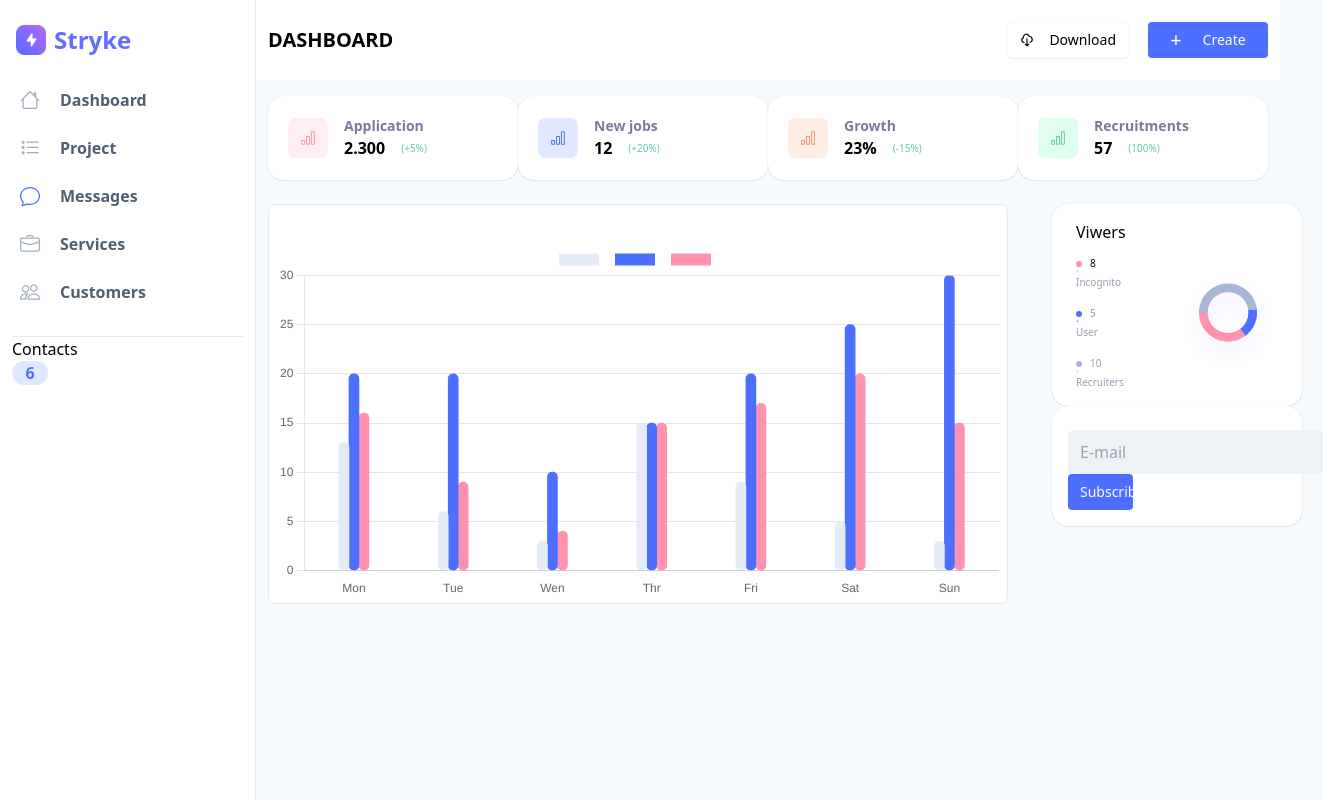
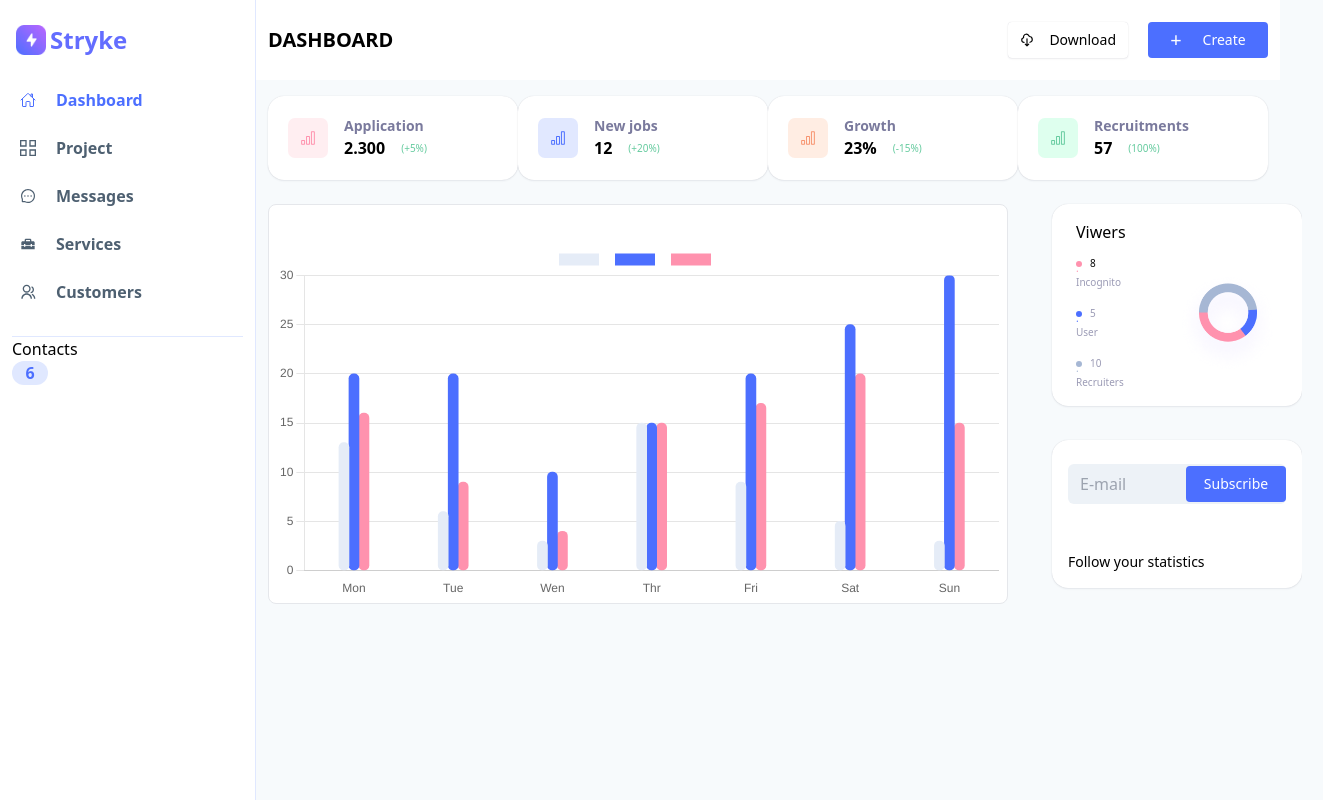
Before and after one commit to jahseed89/qwiva-dashboard, a Next.js app: page /dashboard in a window 1280 px wide. Shown: the whole page, 1323 px wide, since content can reach past the window. Built offline with nearby package versions, Linux system fonts and the light colour scheme.

Commit message:
updated side nave and login auth

```diff
--- a/app/dashboard/page.tsx
+++ b/app/dashboard/page.tsx
@@ -83,18 +83,25 @@ const Dashboard = () => {
                 </div>
               </div>
             </ViewersCard>
+            <div className="mt-4 lg:mt-[15%] pt-1">
               <ViewersCard>
-              <div>
-                <input type="email" placeholder="E-mail" className="py-2.5 px-3 mt-2 md:py-3.5 lg:py-2.5 rounded-md bg-lightgrey-100" />
+                <div className="relative">
+                  <input
+                    type="email"
+                    placeholder="E-mail"
+                    className="py-2 px-3 mt-2 md:py-3.5 lg:py-2 w-[100%] rounded-md bg-lightgrey-100"
+                  />
                   <Button
                     disable={false}
                     onClick={(e) => console.log("Subscribing...", e)}
-                  additionalStyles="flex justify-between items-center text-sm py-2 rounded w-[30%] px-3 text-white-100"
+                    additionalStyles="flex justify-center items-center text-sm !py-2 rounded w-[100px] !px-2 absolute right-0 top-2.5"
                   >
                     <span>Subscribe</span>
                   </Button>
                 </div>
+                <p className="pt-12 text-sm">Follow your statistics</p>
               </ViewersCard>
+            </div>
           </div>
         </div>
       </div>
--- a/app/page.tsx
+++ b/app/page.tsx
@@ -32,33 +32,72 @@ export default function Auth() {
     setConfirmPasword(event.target.value);
   };
 
-  const handleSubmit = async (e: React.FormEvent<HTMLFormElement>) => {
-    e.preventDefault();
-    setIssubmitting(true);
-
-    const emailRegex = /^[A-Z0-9._%+-]+@[A-Z0-9.-]+\.[A-Z]{2,4}$/i;
-    if (!emailRegex.test(email)) {
-      setEmailError("Enter a valid email");
-    }
-    if (password.length < 5) {
-      setPasswordError("Password must be more than 5 car");
-    } else if (password !== confirmPassword) {
-      setConfirmPasswordError("Password must match");
-    }
-
-    await new Promise((resolve) => setTimeout(resolve, 1000));
-    setEmail("");
-    setPassword("");
-    setConfirmPasword("");
-
-    setIssubmitting(false);
-    toMainLayout();
-  };
+  // ******* Routing to dashboard **********
   const router = useRouter();
 
   const toMainLayout = () => {
     router.push("dashboard");
   };
+
+  const validateForm = () => {
+    setEmailError("");
+    setPasswordError("");
+    setConfirmPasswordError("");
+
+    const emailRegex = /^[A-Z0-9._%+-]+@[A-Z0-9.-]+\.[A-Z]{2,4}$/i;
+
+    if (!emailRegex.test(email)) {
+      setEmailError("Enter a valid email");
+      return false;
+    }
+
+    if (password.length < 5) {
+      setPasswordError("Password must be at least 5 characters");
+      return false;
+    }
+
+    if (showSignup && password !== confirmPassword) {
+      setConfirmPasswordError("Passwords must match");
+      return false;
+    }
+
+    return true;
+  };
+
+  const authenticateUser = async () => {
+    // Simulate server authentication - we can replace this with  actual authentication logic
+    return new Promise<boolean>((resolve) => {
+      setTimeout(() => {
+        // For the sake of the example, now let's assume the authentication is successful
+        resolve(true);
+      }, 1000);
+    });
+  };
+
+  const handleSubmit = async (e: React.FormEvent<HTMLFormElement>) => {
+    e.preventDefault();
+
+    if (!validateForm()) {
+      return;
+    }
+
+    setIssubmitting(true);
+
+    try {
+      const isAuthenticated = await authenticateUser();
+
+      if (isAuthenticated) {
+        toMainLayout();
+      } else {
+        //Let's handle authentication failure
+        console.log("Authentication failed");
+      }
+    } finally {
+      setIssubmitting(false);
+    }
+  };
+
+
 
   return (
     <main className="h-[100%]">
@@ -211,7 +250,7 @@ export default function Auth() {
                       />
                     </span>
                   </div>
-                  <p className="text-right text-sm pt-20">
+                  <p className="text-right text-sm pt-12">
                     Already have an account{" "}
                     <span
                       className="text-blue-100 cursor-pointer"
--- a/components/side-bar/SideBar.tsx
+++ b/components/side-bar/SideBar.tsx
@@ -2,18 +2,20 @@ import React from "react";
 import Link from "next/link";
 import Image from "next/image";
 import { routes } from "@/utiles";
+import { usePathname } from "next/navigation";
 
 const SideBar = () => {
+  const routerName = usePathname()
   return (
     <aside className="transition duration-200">
       <div className="flex justify-start items-center pl-1 pt-3">
         <Image src="/dashboard-logo.png" width={30} height={30} alt="logo" />
-        <h2 className="text-blue-200 text-2xl pl-2 font-bold">Stryke</h2>
+        <h2 className="text-blue-200 text-2xl pl-1 font-bold">Stryke</h2>
       </div>
       <ul className="pl-1 border-b border-blue-10 py-4">
         {routes.map((routeItem, index) => (
           <Link key={index} href={routeItem.layout}>
-            <li className="flex justify-start items-center my-3 lg:my-2 py-3 lg:py-2 hover:bg-blue-100 cursor-pointer hover:text-white-100 rounded font-semibold  text-dark-50 pl-1">
+            <li className={`flex justify-start items-center my-3 lg:my-2 py-3 lg:py-2 hover:bg-blue-100 cursor-pointer hover:text-white-100 rounded font-semibold pl-1 ${routerName === routeItem.layout ? 'text-blue-100': 'text-dark-50 '}`}>
               <span>{routeItem.icon}</span>
               <span className="pl-5">{routeItem.name}</span>
             </li>
--- a/utiles/index.tsx
+++ b/utiles/index.tsx
@@ -1,31 +1,35 @@
 import Image from "next/image";
-
+import { IoHomeOutline } from "react-icons/io5";
+import { GrProjects } from "react-icons/gr";
+import { AiOutlineMessage } from "react-icons/ai";
+import { MdHomeRepairService } from "react-icons/md";
+import { RiGroupLine } from "react-icons/ri";
 
 export const routes = [
     {
         name: 'Dashboard',
         layout: '/dashboard',
-        icon: <Image src="/home.svg" width={20} height={20} alt="home" />,
+        icon: <IoHomeOutline />
     },
 
     {
         name: 'Project',
         layout: '/projects',
-        icon: <Image src="/project.svg" alt="project" width={20} height={20} />,
+        icon: <GrProjects />,
     },
     {
         name: 'Messages',
         layout: '/messages',
-        icon: <Image src="/msg.svg" alt="message" width={20} height={20} />,
+        icon: <AiOutlineMessage />,
     },
     {
         name: 'Services',
         layout: '/services',
-        icon: <Image src="/services.svg" alt="project" width={20} height={20} />
+        icon: <MdHomeRepairService />
     },
     {
         name: 'Customers',
         layout: '/customers',
-        icon: <Image src="/customers.svg" alt="project" width={20} height={20} />
+        icon: <RiGroupLine />
     }
 ]
```
Lines whose indentation alone changed are shown as unchanged.
